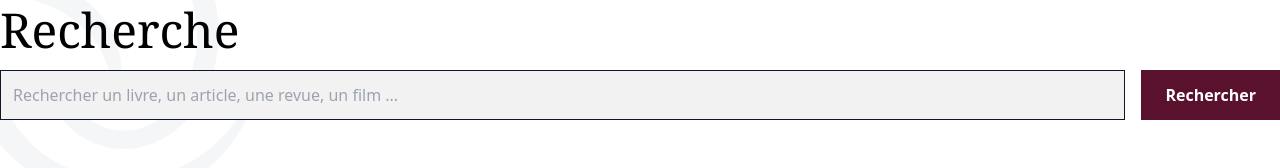
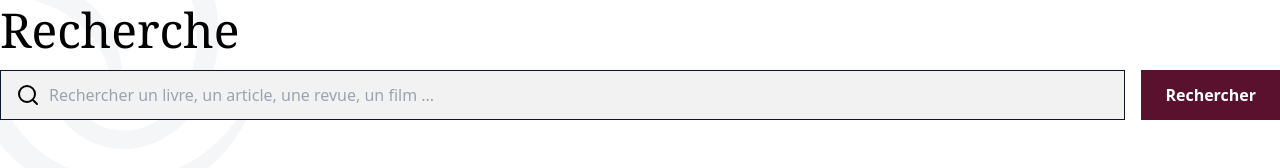
Before and after one commit to Louiscvh/ay11-react, a React (Vite) app: page / in a window 1280 px wide. Shown: the part 218-386 px from the top of the page. Built offline with nearby package versions, Linux system fonts and the light colour scheme.

Commit message:
Add: add home code

```diff
--- a/src/pages/home.page.tsx
+++ b/src/pages/home.page.tsx
@@ -7,6 +7,7 @@ import {BookPreviewCard} from "../components/BookPreviewCard.tsx";
 import {Button} from "../components/Button.tsx";
 import {EventsCard} from "../components/EventsCard.tsx";
 import {eventData} from "../data/event.data.ts";
+import {Search} from "lucide-react";
 
 export const Home = () => {
     return (
@@ -14,10 +15,13 @@ export const Home = () => {
             <section className="container mx-auto relative flex flex-col gap-4">
                 <Heading type="h2">Recherche</Heading>
                 <form className="flex gap-4 relative z-10">
-                    <input
-                        className="bg-[#F2F2F2] w-full p-3 border-[1px] border-[#0F172A] focus:outline-custom-cartier focus:outline-offset-4"
-                        type="text"
-                        placeholder="Rechercher un livre, un article, une revue, un film ..." tabIndex={1}/>
+                    <div className="relative w-full">
+                        <Search className="absolute left-4 top-[calc(50%-0px)] -translate-y-[50%]" />
+                        <input
+                            className="bg-[#F2F2F2] w-full  pl-12 p-3 border-[1px] border-[#0F172A] focus:outline-custom-cartier focus:outline-offset-4"
+                            type="text"
+                            placeholder="Rechercher un livre, un article, une revue, un film ..." tabIndex={1}/>
+                    </div>
                     <Button>
                         Rechercher
                     </Button>
@@ -86,10 +90,14 @@ export const Home = () => {
                         <div className='flex flex-col gap-2'>
                             <Heading type="h5">Rechercher une bibliothèque dans la liste</Heading>
                             <form className="flex gap-4 relative z-10">
-                                <input
-                                    className="bg-[#F2F2F2] w-full p-3 border-[1px] border-[#0F172A] focus:outline-custom-cartier focus:outline-offset-4"
-                                    type="text"
-                                    placeholder="Exemple : Bibliothèque Georges Pompidou" tabIndex={1}/>
+                                <div className="relative w-full">
+                                    <Search className="absolute left-4 top-[calc(50%-0px)] -translate-y-[50%]"/>
+                                    <input
+                                        className="bg-[#F2F2F2] w-full  pl-12 p-3 border-[1px] border-[#0F172A] focus:outline-custom-cartier focus:outline-offset-4"
+                                        type="text"
+                                        placeholder="Exemple : Bibliothèque Georges Pompidou"
+                                        tabIndex={1}/>
+                                </div>
                                 <Button>
                                     Rechercher
                                 </Button>
@@ -97,7 +105,8 @@ export const Home = () => {
                         </div>
                     </div>
                     <div className="w-1/3">
-                        <img src={"/images/background-logo.svg"} alt="Background logo pour la section horaires" className="size-72"/>
+                        <img src={"/images/background-logo.svg"} alt="Background logo pour la section horaires"
+                             className="size-72"/>
                     </div>
                 </div>
             </section>
```
